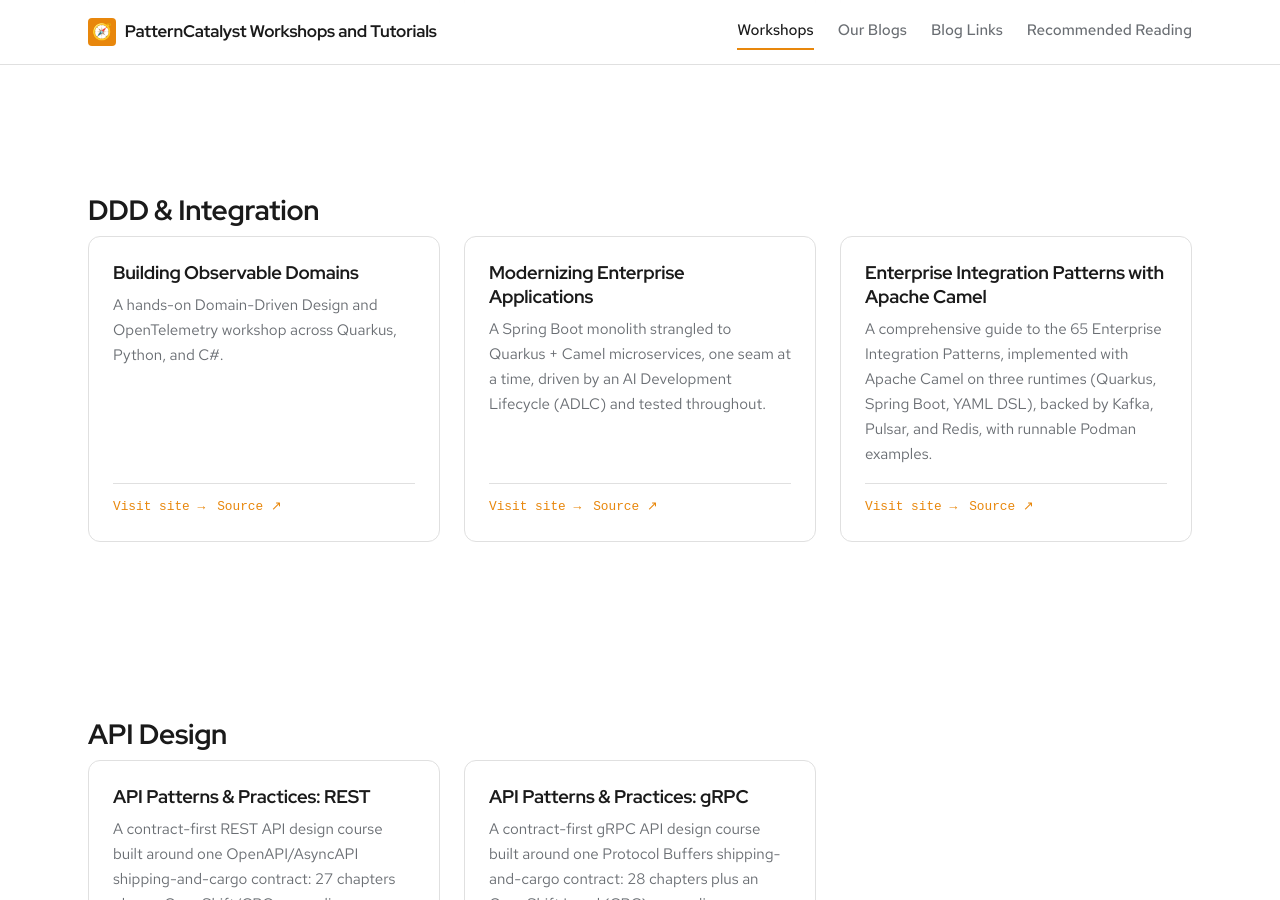
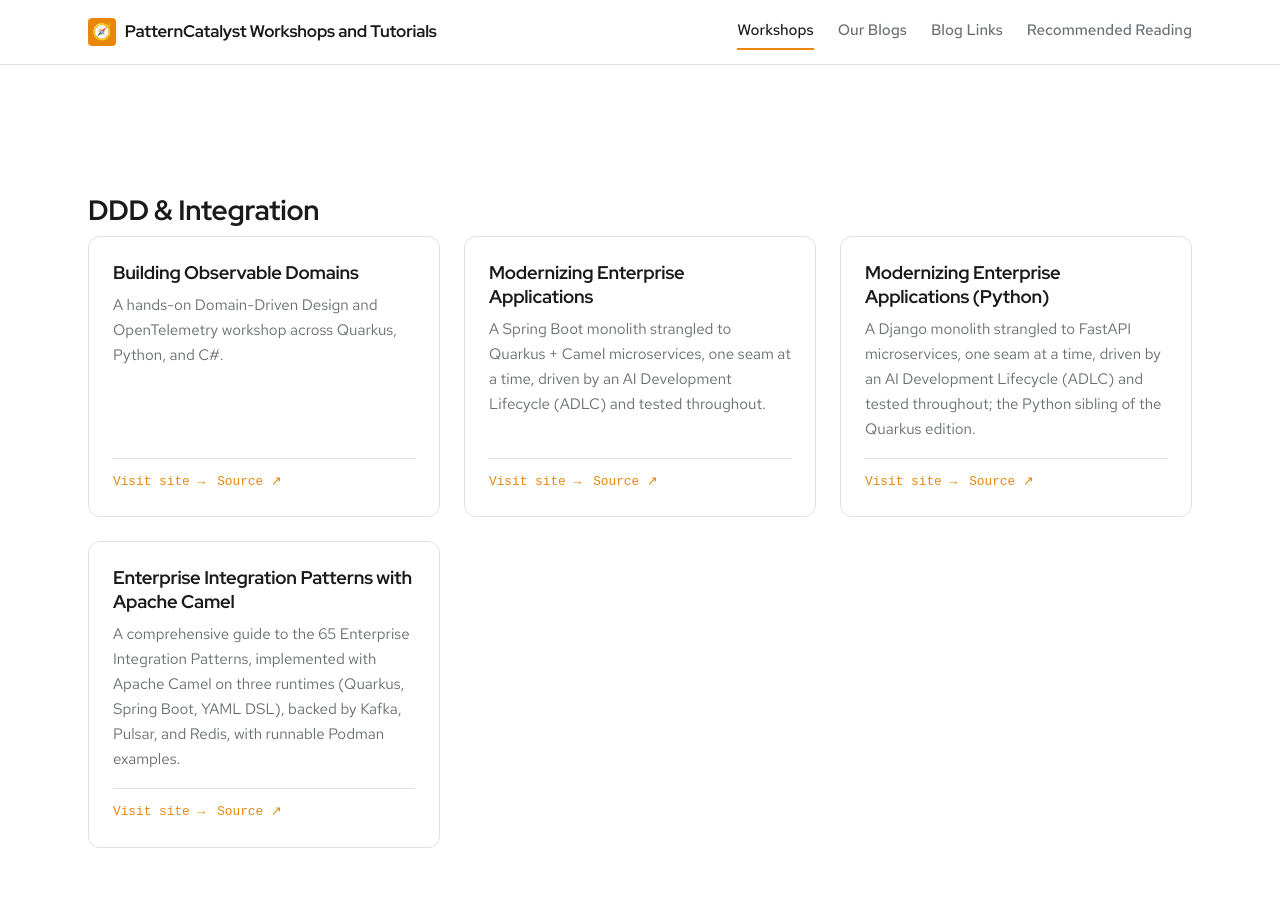
Before and after one commit to patterncatalyst/patterncatalyst-workshops-tutorials-list, a Jekyll site: the page built from index.html, in a window 1280 px wide and 900 px high, scrolled down 1383 px. Built offline with Jekyll 4.4.1, drawn with Linux system fonts in a browser that asks for light colours; some web fonts are replaced.

Commit message:
feat(sites): add Modernizing Enterprise Applications (Python) to the hub (#12)
Co-authored-by: PatternCatalyst <local@example.invalid>

```diff
--- a/_data/sites.yml
+++ b/_data/sites.yml
@@ -76,6 +76,13 @@
     synopsis: "A Spring Boot monolith strangled to Quarkus + Camel microservices, one seam at a time, driven by an AI Development Lifecycle (ADLC) and tested throughout."
     site_url: "https://patterncatalyst.github.io/modernizing-enterprise-applications/"
     repo_url: "https://github.com/patterncatalyst/modernizing-enterprise-applications"
+
+  - slug: "modernizing-enterprise-applications-python"
+    title: "Modernizing Enterprise Applications (Python)"
+    group: "DDD & Integration"
+    synopsis: "A Django monolith strangled to FastAPI microservices, one seam at a time, driven by an AI Development Lifecycle (ADLC) and tested throughout; the Python sibling of the Quarkus edition."
+    site_url: "https://patterncatalyst.github.io/modernizing-enterprise-applications-python/"
+    repo_url: "https://github.com/patterncatalyst/modernizing-enterprise-applications-python"
 
   - slug: "enterprise-integration-patterns-with-camel"
     title: "Enterprise Integration Patterns with Apache Camel"
```
